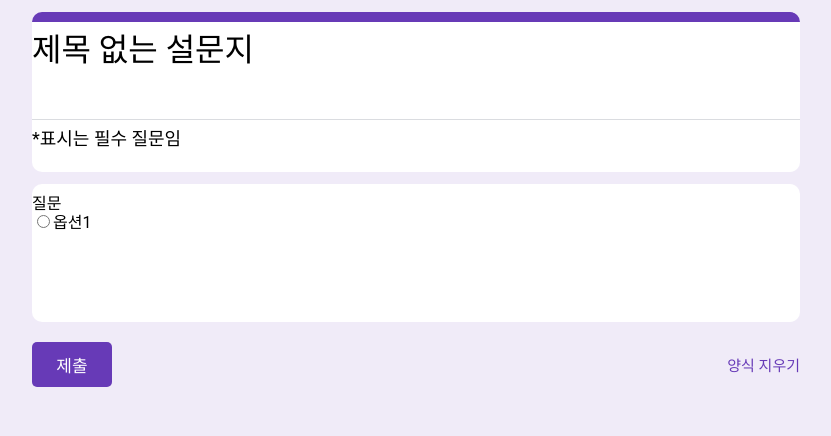
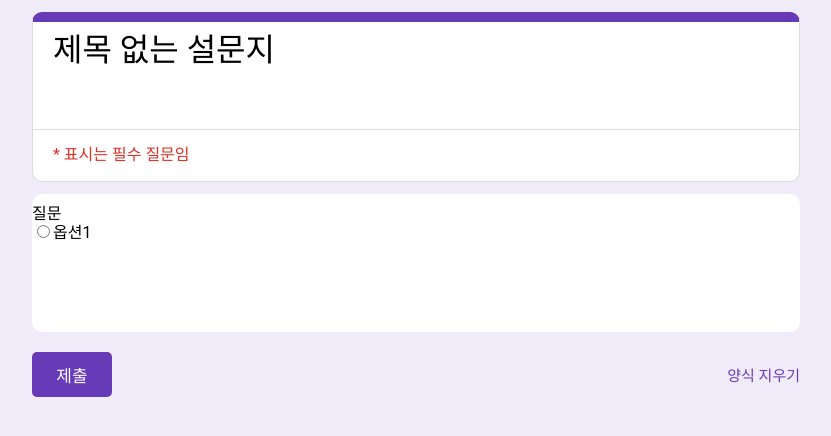
Before and after one commit to eeeyooon/google-form, a React (Create React App) app: page /preview in a window 1280 px wide. Shown: the top 436 px of the page, without its empty margins (224-1055 px from the left). Built offline with nearby package versions, Linux system fonts and the light colour scheme.

Commit message:
sytle: Preview 헤더 스타일 적용 및 필수질문 미입력시 스타일 적용

```diff
--- a/src/components/Card/styles.ts
+++ b/src/components/Card/styles.ts
@@ -8,6 +8,7 @@ export const CardWrapper = styled.div`
 	padding-top: 12px;
 	position: relative;
 	overflow: hidden;
+	border: 1px solid ${({ theme }) => theme.color.lightgray};
 `;
 
 export const QuestionsWrapper = styled.div`
--- a/src/components/SideMenu/styles.ts
+++ b/src/components/SideMenu/styles.ts
@@ -13,6 +13,7 @@ export const SideMenuWrapper = styled.div`
 	flex-flow: column nowrap;
 	justify-content: space-evenly;
 	align-items: center;
+	border: 1px solid ${({ theme }) => theme.color.lightgray};
 
 	button {
 		font-size: 1.25rem;
--- a/src/components/TitleSection/styles.ts
+++ b/src/components/TitleSection/styles.ts
@@ -7,6 +7,7 @@ export const TitleSectionWrapper = styled.div`
 	border-radius: 10px;
 	background-color: ${({ theme }) => theme.color.white};
 	margin-top: 12px;
+	border: 1px solid ${({ theme }) => theme.color.lightgray};
 	border-top: 10px solid ${({ theme }) => theme.color.primary};
 	position: relative;
 	overflow: hidden;
--- a/src/pages/Form/index.tsx
+++ b/src/pages/Form/index.tsx
@@ -13,9 +13,6 @@ export default function Form() {
 	const dispatch = useDispatch();
 	const cards = useSelector((state: RootState) => state.form.cards);
 	const cardsData = useSelector((state: RootState) => state.question.cards);
-
-	console.log(cardsData);
-	console.log(cards);
 
 	const handleAddCard = () => {
 		const newCardId = Math.max(...cards, 0) + 1;
--- a/src/pages/Preview/index.tsx
+++ b/src/pages/Preview/index.tsx
@@ -51,8 +51,6 @@ export default function Preview() {
 			dispatch(addRequiredCardId(requiredCardId));
 			return;
 		}
-
-		console.log(previewAnswers);
 		navigate('/preview/submit');
 	};
 
@@ -61,7 +59,7 @@ export default function Preview() {
 			<FormTitleSection>
 				<FormTitle>{formTitle}</FormTitle>
 				<FormDesc>{formDesc}</FormDesc>
-				<FormInfo>*표시는 필수 질문임</FormInfo>
+				<FormInfo>* 표시는 필수 질문임</FormInfo>
 			</FormTitleSection>
 			<form name="previewForm" id="previewForm" onSubmit={handleSubmit}>
 				{cards.map((cardId) => (
@@ -90,10 +88,11 @@ const PreviewWrapper = styled.div`
 
 const FormTitleSection = styled.div`
 	width: 768px;
-	height: 160px;
+	height: 170px;
 	border-radius: 10px;
 	background-color: ${({ theme }) => theme.color.white};
 	margin-top: 12px;
+	border: 1px solid ${({ theme }) => theme.color.lightgray};
 	border-top: 10px solid ${({ theme }) => theme.color.primary};
 `;
 
@@ -101,6 +100,7 @@ const FormTitle = styled.h1`
 	height: 65px;
 	font-size: 32px;
 	padding-top: 12px;
+	padding-left: 20px;
 
 	&::placeholder {
 		color: ${({ theme }) => theme.color.black};
@@ -113,12 +113,15 @@ const FormDesc = styled.div`
 	margin-left: 20px;
 	margin-right: 20px;
 	margin-top: 8px;
+	margin-bottom: 10px;
 `;
 
 const FormInfo = styled.p`
 	border-top: 1px solid ${({ theme }) => theme.color.lightgray};
 	padding-top: 10px;
-	font-size: 18px;
+	padding-left: 20px;
+	line-height: 30px;
+	color: ${({ theme }) => theme.color.red};
 `;
 
 const PreviewSubmitBtn = styled.button`
--- a/src/style/theme.ts
+++ b/src/style/theme.ts
@@ -15,5 +15,6 @@ export const defaultTheme: DefaultTheme = {
 		inputgray: '#f8f9fa',
 		black: '#1c1c1c',
 		white: '#ffffff',
+		red: '#E03025',
 	},
 };
```
